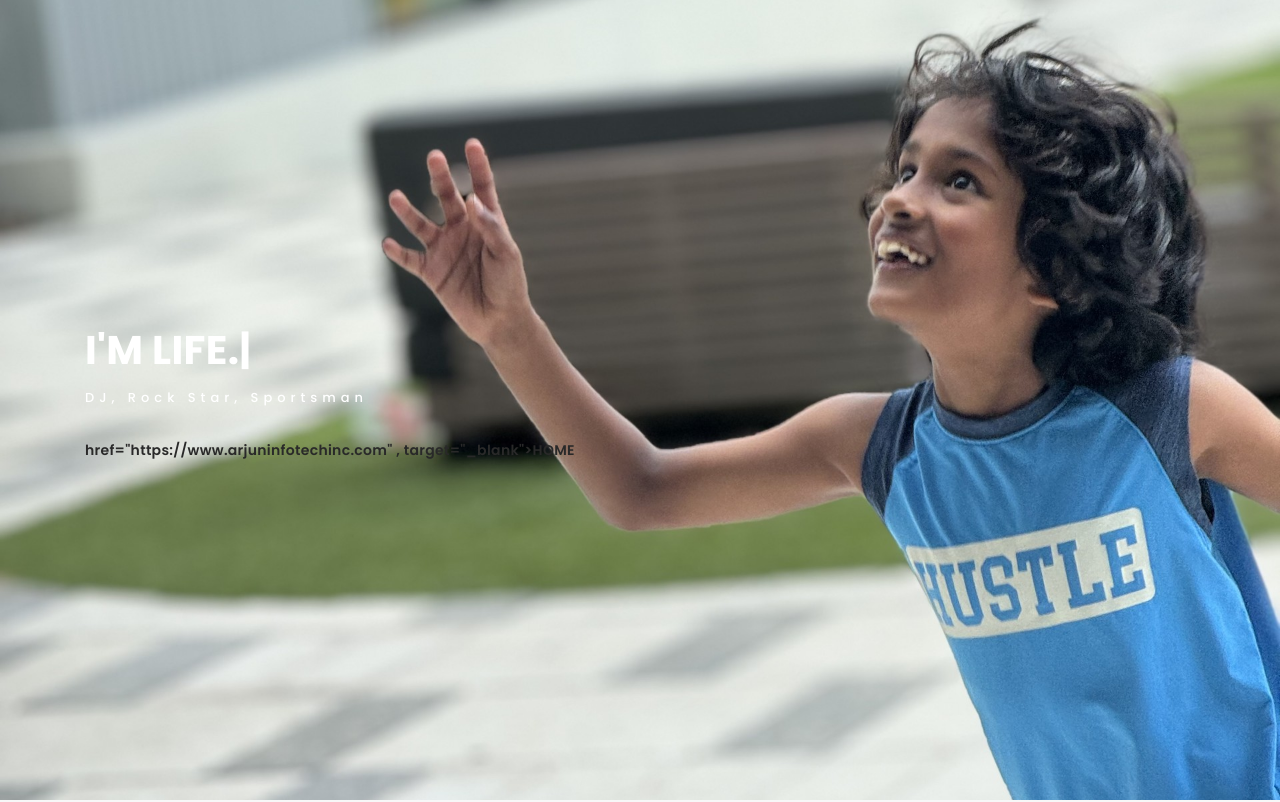
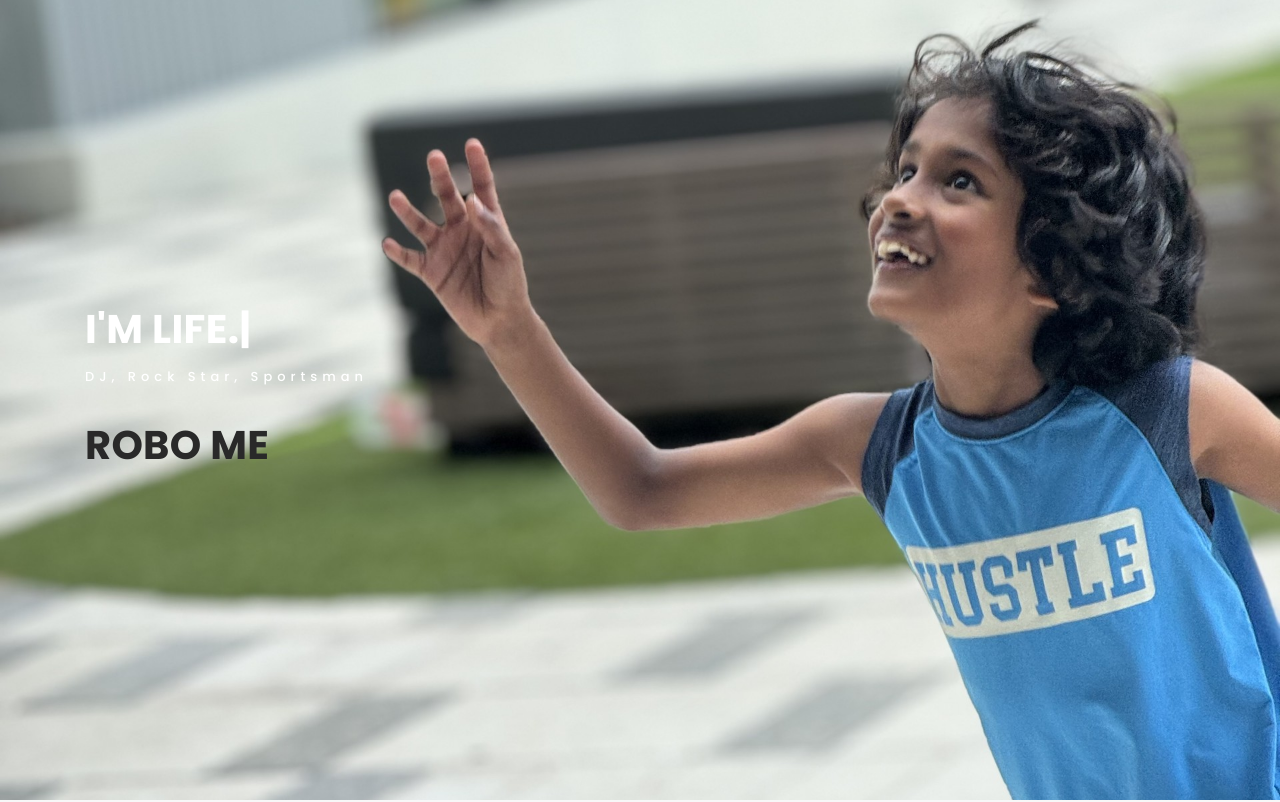
Before and after one commit to arjunvalipireddy/taarkik2, a plain HTML site: page index.html in a window 1280 px wide. Shown: the top 802 px of the page. Drawn offline with nearby package versions, Linux system fonts and the light colour scheme; a web font is replaced by a local one.

Commit message:
Add files via upload

```diff
--- a/index.html
+++ b/index.html
@@ -79,9 +79,9 @@
       <div class="header-content">
         <h1>I'm <span class="typed"></span></h1>
         <p>DJ, Rock Star, Sportsman</p>
-<h4>
-<a>href="https://www.arjuninfotechinc.com" , target="_blank">HOME</a>
-</h4>
+<h1>
+  <a href="fun-master/index.html">ROBO ME</a>
+</h1>
         <ul class="list-unstyled list-social">
          <!-- <li><a href="#"><i class="ion-social-facebook"></i></a></li>
           <li><a href="#"><i class="ion-social-twitter"></i></a></li>
```
